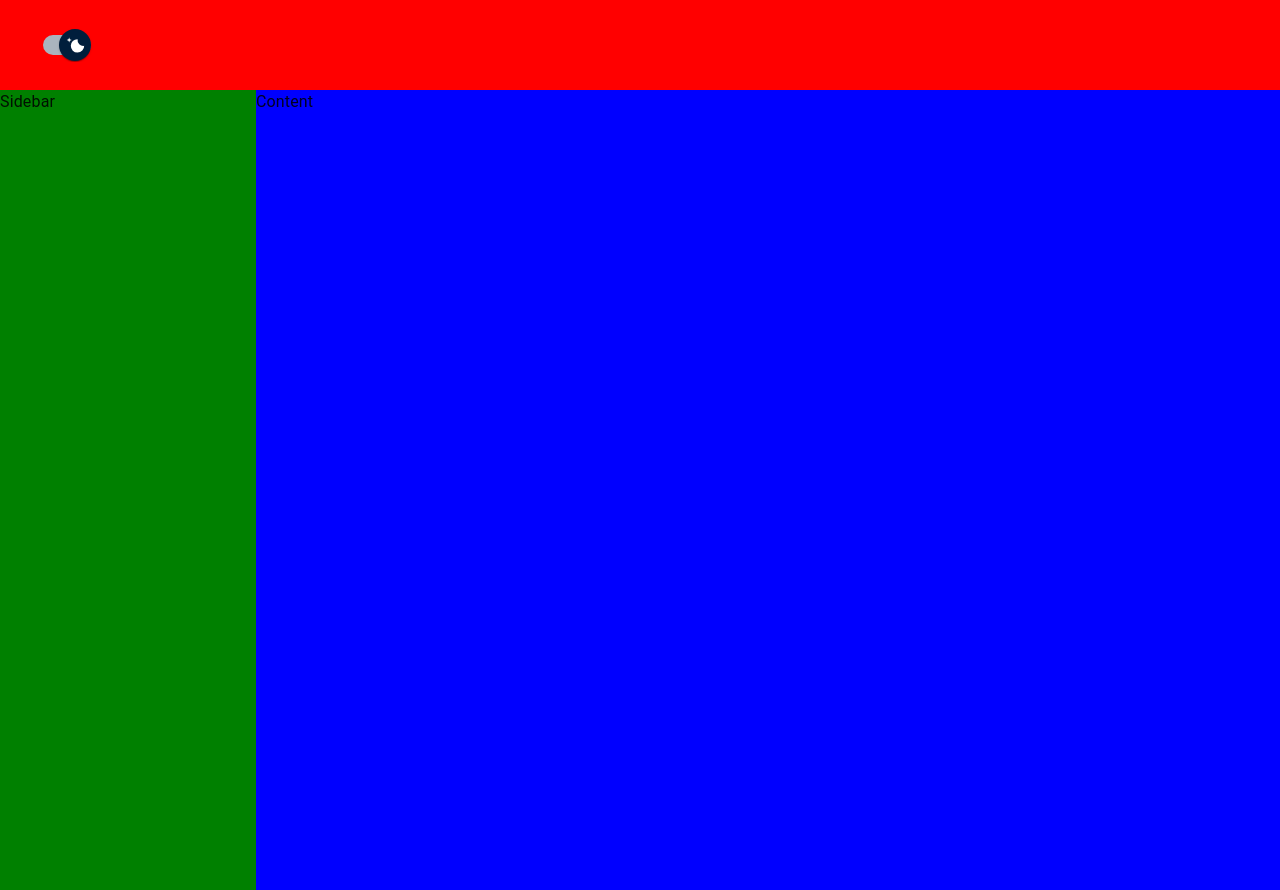
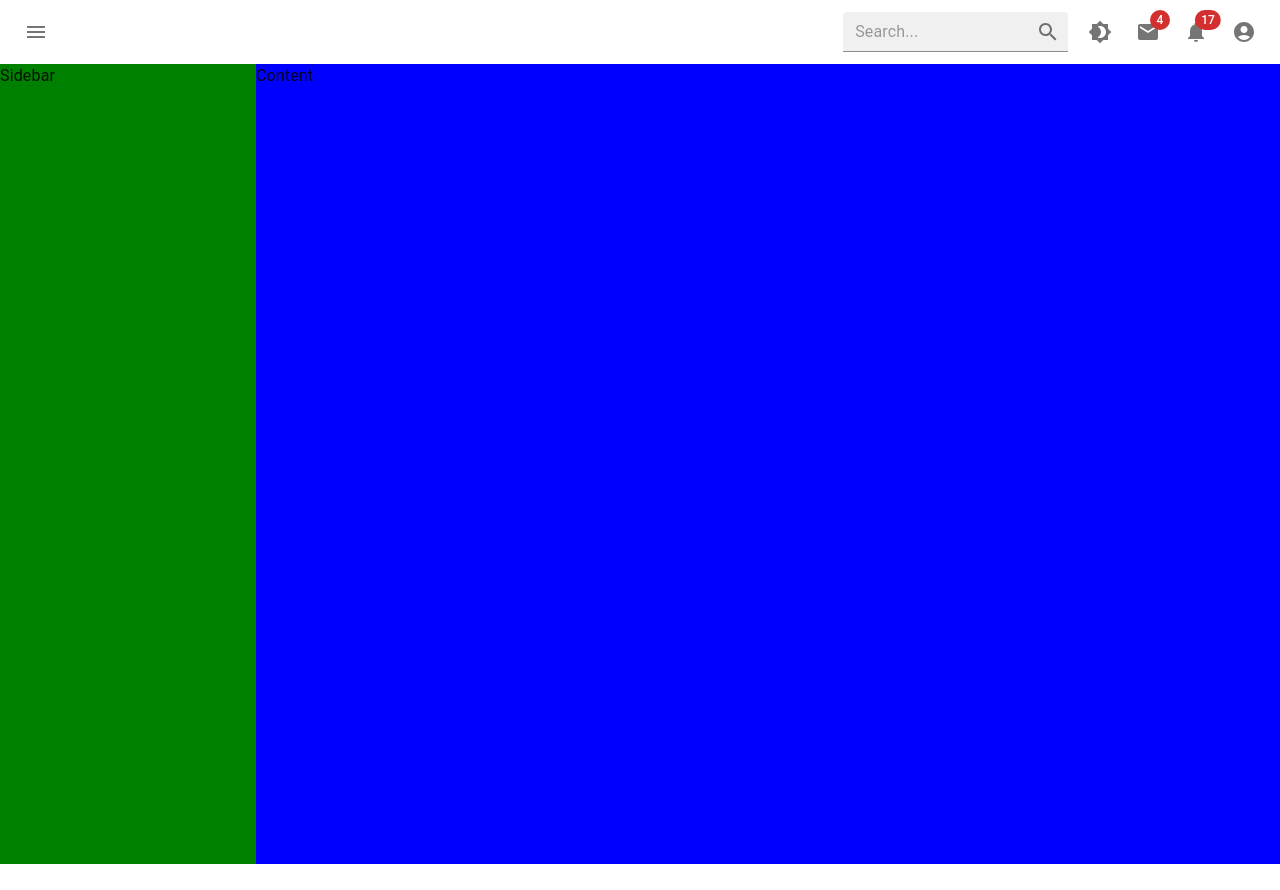
Before and after one commit to reneruano95/react-admin-dashboard-front-end, a React (Vite) app: page / in a window 1280 px wide. After the commit the page ends 864 px from the top, so only its background shows below. Built offline with nearby package versions, Linux system fonts and the light colour scheme.

Commit message:
Added Navbar

```diff
--- a/src/Layout.tsx
+++ b/src/Layout.tsx
@@ -1,10 +1,10 @@
 import { CssBaseline, ThemeProvider } from "@mui/material";
 
-import Navbar from "./components/navbar/Navbar";
 import Sidebar from "./components/sidebar/Sidebar";
 
 import "./styles/global.scss";
 import { ColorModeContext, useMode } from "./theme";
+import { Navbar } from "./components/navbar/Navbar";
 
 const Layout = () => {
   const [theme, colorMode] = useMode();
@@ -15,7 +15,6 @@
         <CssBaseline />
         <div className="main">
           <Navbar />
-
           <div className="container">
             <div className="menuContainer">
               <Sidebar />
--- a/src/components/navbar/Navbar.tsx
+++ b/src/components/navbar/Navbar.tsx
@@ -1,25 +1,219 @@
-import { useContext } from "react";
+import { useContext, useState } from "react";
 
-import { IconButton } from "@mui/material";
+import AppBar from "@mui/material/AppBar";
+import Box from "@mui/material/Box";
+import Toolbar from "@mui/material/Toolbar";
+import IconButton from "@mui/material/IconButton";
+import Badge from "@mui/material/Badge";
+import MenuItem from "@mui/material/MenuItem";
+import Menu from "@mui/material/Menu";
+import { TextField, useTheme } from "@mui/material";
 
-import "./navbar.scss";
+import MenuIcon from "@mui/icons-material/Menu";
+import SearchIcon from "@mui/icons-material/Search";
+import AccountCircle from "@mui/icons-material/AccountCircle";
+import MailIcon from "@mui/icons-material/Mail";
+import NotificationsIcon from "@mui/icons-material/Notifications";
+import MoreIcon from "@mui/icons-material/MoreVert";
+import Brightness4Icon from "@mui/icons-material/Brightness4";
+import Brightness7Icon from "@mui/icons-material/Brightness7";
+
 import { ColorModeContext } from "../../theme";
-import MuiSwitch from "./MUISwitch";
 
-const Navbar = () => {
+export const Navbar = () => {
+  const theme = useTheme();
   const colorMode = useContext(ColorModeContext);
 
+  const [anchorEl, setAnchorEl] = useState<null | HTMLElement>(null);
+  const [mobileMoreAnchorEl, setMobileMoreAnchorEl] =
+    useState<null | HTMLElement>(null);
+
+  const isMenuOpen = Boolean(anchorEl);
+  const isMobileMenuOpen = Boolean(mobileMoreAnchorEl);
+
+  const handleProfileMenuOpen = (event: React.MouseEvent<HTMLElement>) => {
+    setAnchorEl(event.currentTarget);
+  };
+
+  const handleMobileMenuClose = () => {
+    setMobileMoreAnchorEl(null);
+  };
+
+  const handleMenuClose = () => {
+    setAnchorEl(null);
+    handleMobileMenuClose();
+  };
+
+  const handleMobileMenuOpen = (event: React.MouseEvent<HTMLElement>) => {
+    setMobileMoreAnchorEl(event.currentTarget);
+  };
+
+  const menuId = "primary-search-account-menu";
+  const renderMenu = (
+    <Menu
+      anchorEl={anchorEl}
+      anchorOrigin={{
+        vertical: "top",
+        horizontal: "right",
+      }}
+      id={menuId}
+      keepMounted
+      transformOrigin={{
+        vertical: "top",
+        horizontal: "right",
+      }}
+      open={isMenuOpen}
+      onClose={handleMenuClose}
+    >
+      <MenuItem onClick={handleMenuClose}>Profile</MenuItem>
+      <MenuItem onClick={handleMenuClose}>My account</MenuItem>
+    </Menu>
+  );
+
+  const mobileMenuId = "primary-search-account-menu-mobile";
+  const renderMobileMenu = (
+    <Menu
+      anchorEl={mobileMoreAnchorEl}
+      anchorOrigin={{
+        vertical: "top",
+        horizontal: "right",
+      }}
+      id={mobileMenuId}
+      keepMounted
+      transformOrigin={{
+        vertical: "top",
+        horizontal: "right",
+      }}
+      open={isMobileMenuOpen}
+      onClose={handleMobileMenuClose}
+    >
+      <MenuItem>
+        <IconButton size="large" aria-label="show 4 new mails" color="inherit">
+          <Badge badgeContent={4} color="error">
+            <MailIcon />
+          </Badge>
+        </IconButton>
+        <p>Messages</p>
+      </MenuItem>
+      <MenuItem>
+        <IconButton
+          size="large"
+          aria-label="show 17 new notifications"
+          color="inherit"
+        >
+          <Badge badgeContent={17} color="error">
+            <NotificationsIcon />
+          </Badge>
+        </IconButton>
+        <p>Notifications</p>
+      </MenuItem>
+      <MenuItem onClick={handleProfileMenuOpen}>
+        <IconButton
+          size="large"
+          aria-label="account of current user"
+          aria-controls="primary-search-account-menu"
+          aria-haspopup="true"
+          color="inherit"
+        >
+          <AccountCircle />
+        </IconButton>
+        <p>Profile</p>
+      </MenuItem>
+    </Menu>
+  );
+
   return (
-    <div className="navbar">
-      <IconButton
-        sx={{ ml: 1 }}
-        onClick={colorMode.toggleColorMode}
-        color="inherit"
-      >
-        <MuiSwitch />
-      </IconButton>
-    </div>
+    <Box sx={{ flexGrow: 1 }}>
+      <AppBar position="static" sx={{ backgroundColor: "transparent" }}>
+        <Toolbar sx={{ justifyContent: "space-between" }}>
+          <Box>
+            <IconButton
+              size="large"
+              edge="start"
+              aria-label="open drawer"
+              sx={{ mr: 2 }}
+            >
+              <MenuIcon />
+            </IconButton>
+          </Box>
+
+          <Box sx={{ display: "flex" }}>
+            <Box
+              component="form"
+              sx={{
+                "& > :not(style)": { m: 1, width: "25ch" },
+              }}
+              noValidate
+              autoComplete="off"
+            >
+              <TextField
+                hiddenLabel
+                id="filled-hidden-label-small"
+                placeholder="Search..."
+                variant="filled"
+                size="small"
+                InputProps={{
+                  endAdornment: (
+                    <IconButton
+                      aria-label="search"
+                      // onClick={}
+                      edge="end"
+                    >
+                      <SearchIcon />
+                    </IconButton>
+                  ),
+                }}
+              />
+            </Box>
+
+            <Box sx={{ flexGrow: 1 }} />
+            <Box sx={{ display: { xs: "none", md: "flex" } }}>
+              <IconButton size="large" onClick={colorMode.toggleColorMode}>
+                {theme.palette.mode === "dark" ? (
+                  <Brightness7Icon />
+                ) : (
+                  <Brightness4Icon />
+                )}
+              </IconButton>
+
+              <IconButton size="large" aria-label="show 4 new mails">
+                <Badge badgeContent={4} color="error">
+                  <MailIcon />
+                </Badge>
+              </IconButton>
+              <IconButton size="large" aria-label="show 17 new notifications">
+                <Badge badgeContent={17} color="error">
+                  <NotificationsIcon />
+                </Badge>
+              </IconButton>
+              <IconButton
+                size="large"
+                edge="end"
+                aria-label="account of current user"
+                aria-controls={menuId}
+                aria-haspopup="true"
+                onClick={handleProfileMenuOpen}
+              >
+                <AccountCircle />
+              </IconButton>
+            </Box>
+
+            <Box sx={{ display: { xs: "flex", md: "none" } }}>
+              <IconButton
+                size="large"
+                aria-label="show more"
+                aria-controls={mobileMenuId}
+                aria-haspopup="true"
+                onClick={handleMobileMenuOpen}
+              >
+                <MoreIcon />
+              </IconButton>
+            </Box>
+          </Box>
+        </Toolbar>
+      </AppBar>
+      {renderMobileMenu}
+      {renderMenu}
+    </Box>
   );
 };
-
-export default Navbar;
```
Also changed, not shown: src/components/sidebar/Drawer.tsx (added).
